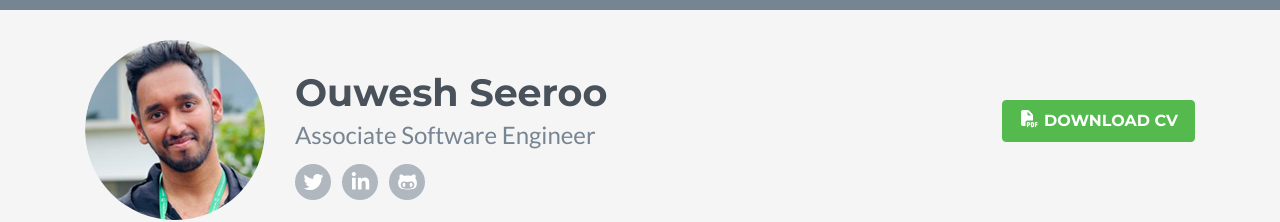
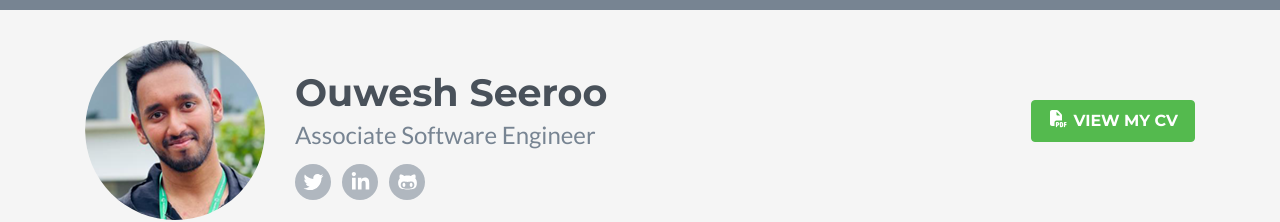
Before and after one commit to Ouweshs28/Portfolio, a plain HTML site: page index.html in a window 1280 px wide. Shown: the top 222 px of the page. Drawn offline with nearby package versions, Linux system fonts and the light colour scheme; no server answers; some icons are missing.

Commit message:
updated CV to online

```diff
--- a/index.html
+++ b/index.html
@@ -44,7 +44,7 @@
                     <li class="list-inline-item last-item"><a href="https://github.com/Ouweshs28"><i class="fab fa-github-alt"></i></a></li>
                 </ul>
             </div><!--//profile-->
-            <a class="btn btn-cta-primary float-right" href="Ouwesh CV-2021.pdf" target="_blank"><i class="fas fa-file-pdf"></i>Download CV</a>
+            <a class="btn btn-cta-primary float-right" href="https://ouweshs28.github.io/CV/" target="_blank"><i class="fas fa-file-pdf"></i>View My CV</a>
         </div><!--//container-->
     </header><!--//header-->
 
```
